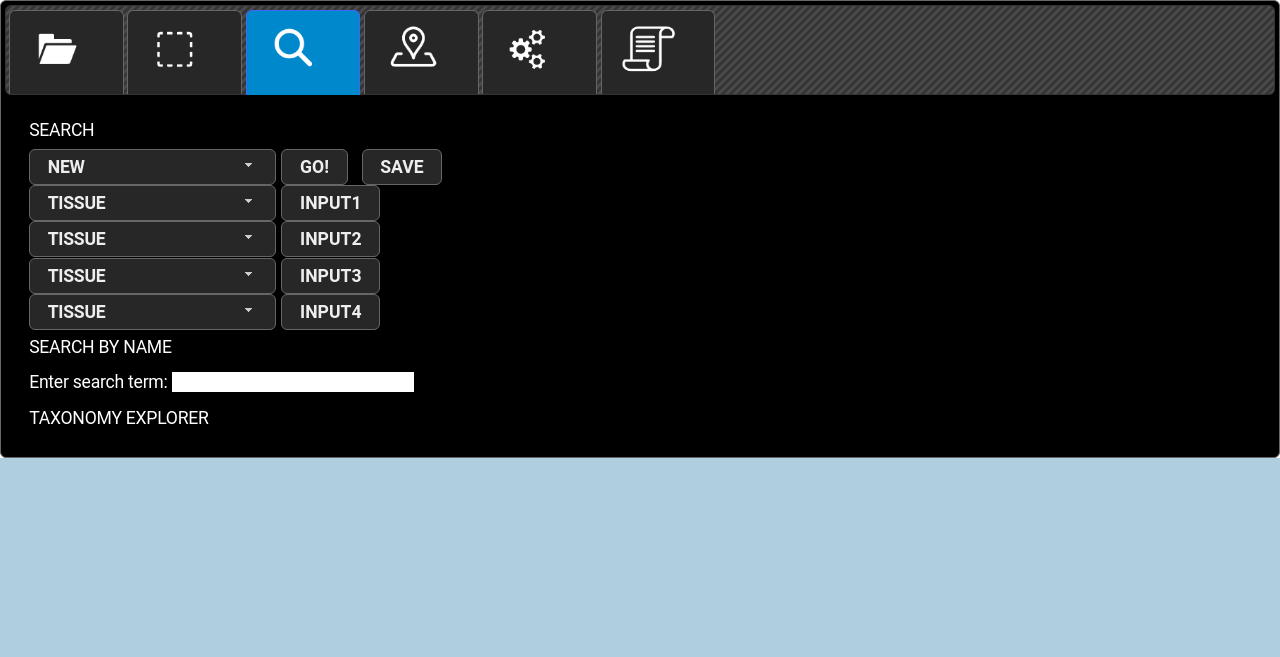
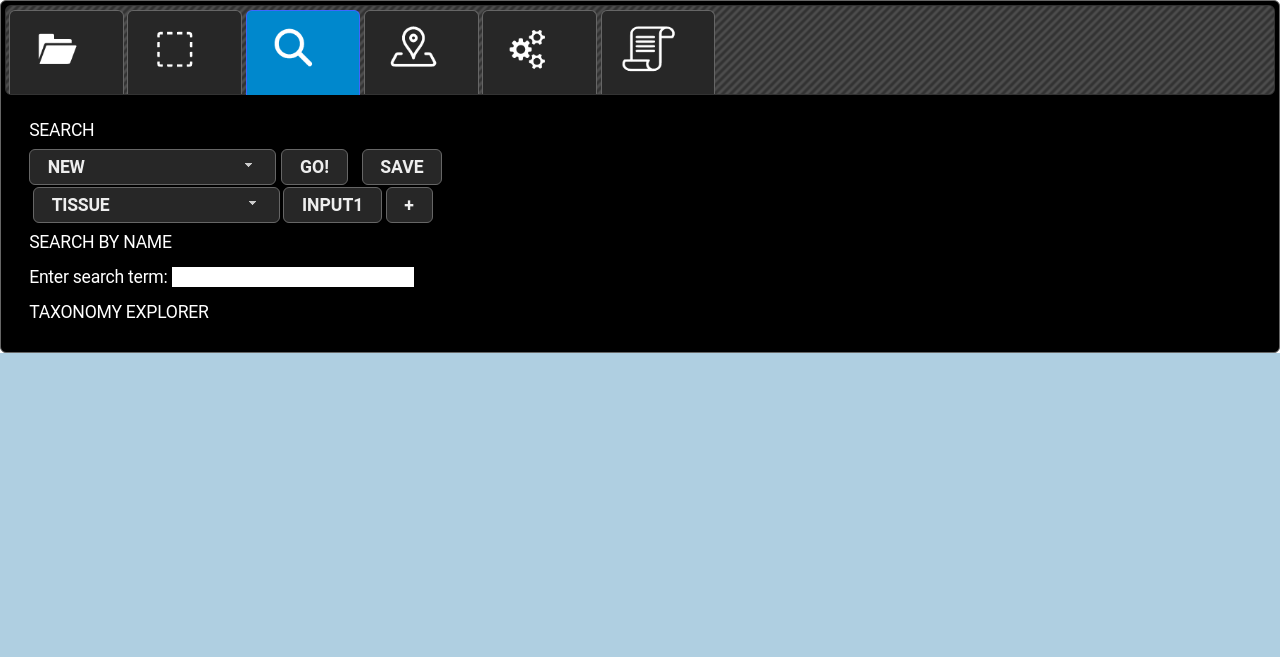
Before and after one commit to menchelab/Analytics_Module, a Flask app: template templates/dd_dash.html in a window 1280 px wide, after a click that opens the changed part. Shown: the top 657 px of the page. After the commit the page ends 353 px from the top, so only its background shows below. Run offline with Flask 2, Linux system fonts and the light colour scheme; the template is opened without the code that fills it: most values are stand-ins (such as "Sample title", 1, 10 or a date in 2020); data that the repository does not hold is empty; parts of the project's set-up code (start-up, migrations or seed data) failed here and were passed over; some libraries are stand-ins or nearby versions.

Commit message:
and/or menu and search by multiple criteria

```diff
--- a/static/js/dataDiVR_API.js
+++ b/static/js/dataDiVR_API.js
@@ -428,7 +428,22 @@ function GetDbSelections() {
 
 function SimpleSearch(id) {
 
-    path = dbprefix + "/api/"+ thisNamespace.namespace + "/node/search?subject0=attribute&object0=" + id ;
+    var input_string = ""
+    for (var i = 1; i <=4; i++) {
+      if ($("#searchInput" + i).text() != "INPUT" + i) {
+        console.log("INPUT" + i);
+        console.log($("#searchInput" + i).text());
+        console.log($("#searchInput" + i).text() == "INPUT" + i);
+        input_string = input_string.concat(
+          "predicate", (i-1), "=",
+          $("#searchPredicate" + i).val(),
+          "&subject", i-1, "=attribute&object", i-1, "=",
+          $("#searchInput" + i).attr("searchID"), "&"
+        )
+      }
+    }
+    path = dbprefix + "/api/"+ thisNamespace.namespace + "/node/search?" + input_string
+  console.log(path);
         $.ajax({
         type: "GET",
         url: path,
--- a/templates/dd_dash.html
+++ b/templates/dd_dash.html
@@ -78,28 +78,34 @@
        <button name="SaveSearch" id="SaveSearch">SAVE
       </button>
        </p>
-       <p id=search_bar>
-    <p>
-      <select name="searchAttribute1" class="search-attribute" id="searchAttribute1"></select>
-      <button name	="searchInput1" class="search-button" id="searchInput1">INPUT1
-      </button>
-    </p>
-    <p>
-      <select name="searchAttribute2" class="search-attribute" id="searchAttribute2"></select>
-      <button name	="searchInput2" class="search-button" id="searchInput2">INPUT2
-      </button>
-    </p>
-    <p>
-      <select name="searchAttribute3" class="search-attribute" id="searchAttribute3"></select>
-      <button name	="searchInput3" class="search-button" id="searchInput3">INPUT3
-      </button>
-    </p>
-    <p>
-      <select name="searchAttribute4" class="search-attribute" id="searchAttribute4"></select>
-      <button name	="searchInput4" class="search-button" id="searchInput4">INPUT4
-      </button>
-    </p>
-      </p>
+       <table id=search_bar>
+    <tr id=search_field_1>
+      <th><select name="searchPredicate1" class="search-predicate" id="searchPredicate1"></select></th>
+      <th><select name="searchAttribute1" class="search-attribute" id="searchAttribute1"></select></th>
+      <th><button name	="searchInput1" class="search-button" id="searchInput1">INPUT1</button></th>
+      <th><button name	="showInput2" class="search-button" id="showInput2">+</button></th>
+    </tr>
+    <tr id=search_field_2 style="display: none;">
+      <th><select name	="searchPredicate2" class="search-predicate" id="searchPredicate2"></select></th>
+      <th><select name="searchAttribute2" class="search-attribute" id="searchAttribute2"></select></th>
+      <th><button name	="searchInput2" class="search-button" id="searchInput2">INPUT2</button></th>
+      <th><button name	="hideInput2" class="search-button" id="hideInput2">-</button></th>
+      <th><button name	="showInput3" class="search-button" id="showInput3">+</button></th>
+    </tr>
+    <tr id=search_field_3 style="display: none;">
+      <th><select name	="searchPredicate3" class="search-predicate" id="searchPredicate3"></select></th>
+      <th><select name="searchAttribute3" class="search-attribute" id="searchAttribute3"></select></th>
+      <th><button name	="searchInput3" class="search-button" id="searchInput3">INPUT3</button></th>
+      <th><button name	="hideInput3" class="search-button" id="hideInput3">-</button></th>
+      <th><button name	="showInput4" class="search-button" id="showInput4">+</button></th>
+    </tr>
+    <tr id=search_field_4 style="display: none;">
+      <th><select name	="searchPredicate4" class="search-predicate" id="searchPredicate4"></select></th>
+      <th><select name="searchAttribute4" class="search-attribute" id="searchAttribute4"></select></th>
+      <th><button name	="searchInput4" class="search-button" id="searchInput4">INPUT4</button></th>
+      <th><button name	="hideInput4" class="search-button" id="hideInput4">-</button></th>
+    </tr>
+      </table>
 
       <p>
         <p id="sResults">SEARCH BY NAME</p>
```
Also changed, not shown: static/js/MyUi.js (+39 -3 lines).
